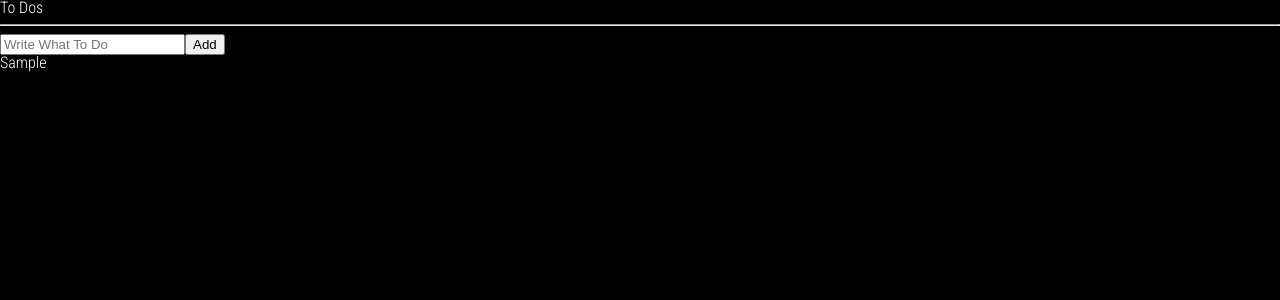
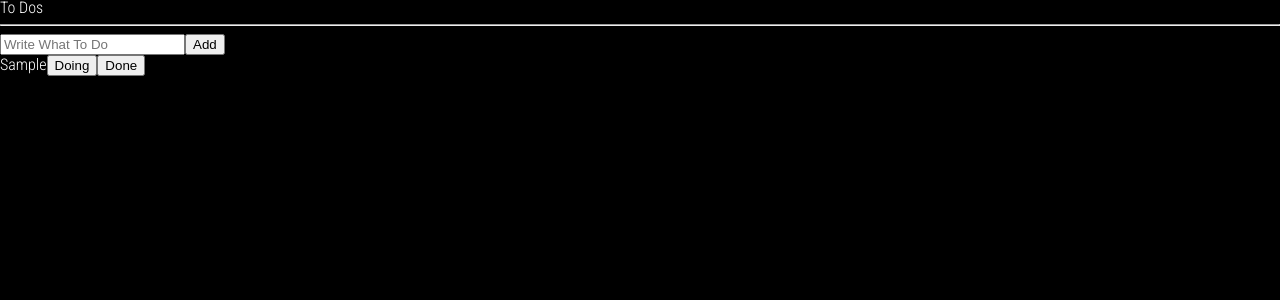
Before and after one commit to Hyukjoo-Lee/ReactJS_TodoApp, a React (Create React App) app: page / in a window 1280 px wide. Both pictures are taken after typing "Sample" into the empty fields and a click on the button "Add". Shown: the top 300 px of the page. Built offline with nearby package versions, Linux system fonts and the light colour scheme.

Commit message:
set categories for to Dos

```diff
--- a/src/components/ToDo.tsx
+++ b/src/components/ToDo.tsx
@@ -1,8 +1,34 @@
-import { IToDo } from "./atoms";
+import React from "react";
+import { useSetRecoilState } from "recoil";
+import { IToDo, toDoState } from "./atoms";
 
-function ToDo({text}: IToDo) {
+function ToDo({ text, category, id }: IToDo) {
+    const setToDos = useSetRecoilState(toDoState);
+    const onClick = (event: React.MouseEvent<HTMLButtonElement>) => {
+        const {
+            currentTarget: { name },
+        } = event;
+    };
+
     return (
-        <li>{text}</li>
+        <li>
+            <span>{text}</span>
+            {category !== "DOING" && (
+                <button name="DOING" onClick={onClick}>
+                    Doing
+                </button>
+            )}
+            {category !== "TO_DO" && (
+                <button name="TO_DO" onClick={onClick}>
+                    To Do
+                </button>
+            )}
+            {category !== "DONE" && (
+                <button name="DONE" onClick={onClick}>
+                    Done
+                </button>
+            )}
+        </li>
     );
 }
 
--- a/src/components/ToDoList.tsx
+++ b/src/components/ToDoList.tsx
@@ -12,7 +12,7 @@
             <hr />
             <CreateToDo />
             <ul>
-                {toDos.map(toDo => (<ToDo {...toDo} />))}
+                {toDos.map(toDo => (<ToDo key={toDo.id} {...toDo} />))}
             </ul>
         </div>
     );
```
